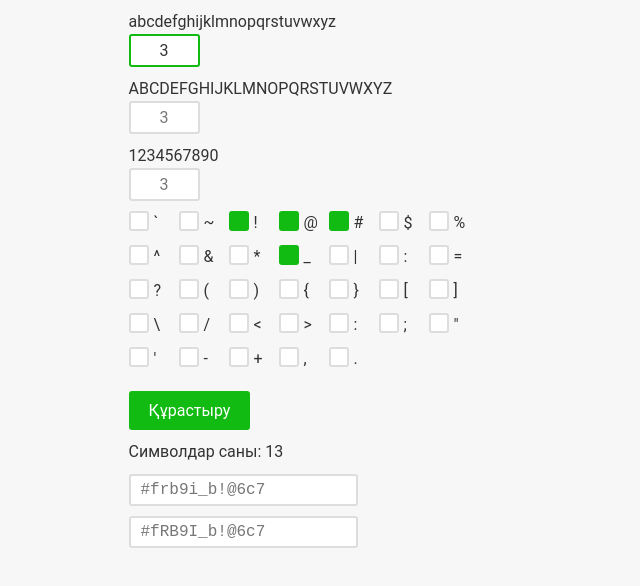
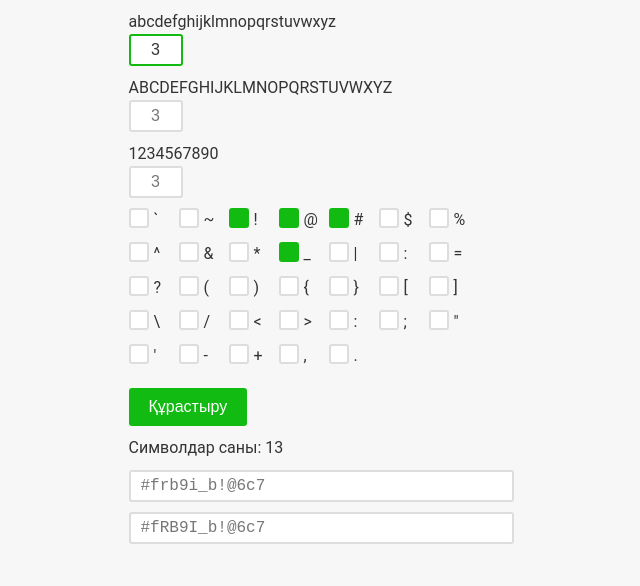
Before and after one commit to Max95Cohen/max95cohen.github.io, a plain HTML site: page index.html in a window 1280 px wide. Shown: the whole page, without its empty margins (319-959 px from the left). Drawn offline with Linux system fonts and the light colour scheme.

Commit message:
Update style.

```diff
--- a/a.css
+++ b/a.css
@@ -1 +1,5 @@
+<<<<<<< HEAD
+*{font-family:"Roboto","Ubuntu",Tahoma,Arial,sans-serif}body{background:#f7f7f7;box-sizing:border-box;color:#333;font:400 16px/24px "Roboto","Ubuntu",Tahoma,Arial,sans-serif;margin:0 auto;max-width:405px;padding:10px;width:100%}@media(max-width: 425px){body{width:100%}}button{background:#1b1;border:0;border-radius:3px;color:#fff;padding:10px 20px}button:active,button:focus,button:hover{cursor:pointer;opacity:.8}input{border:2px solid #ddd;border-radius:3px;box-sizing:border-box;color:#777;font-size:16px;outline:none;padding:5px}input:active,input:focus,input:hover{border-color:#1b1;color:#333}input[type=text]{padding-left:10px}input[type=number]{padding:5px;text-align:center}input[type=number]::-webkit-inner-spin-button,input[type=number]::-webkit-outer-spin-button{-webkit-appearance:none;margin:0}input[type=checkbox]{-webkit-appearance:none;background:#fff;display:inline-block;height:20px;margin:0;margin-right:5px;vertical-align:top;width:20px}input[type=checkbox]:checked{background:#1b1;border-color:#1b1}label{display:inline-block;width:100%}p{box-sizing:border-box;margin:0 0 10px}#symbols{vertical-align:top}#symbols > label{margin-bottom:10px;width:50px}#lower,#original{font-family:monospace;width:100%}
+=======
 *{font-family:"Roboto","Ubuntu",Tahoma,Arial,sans-serif}body{background:#f7f7f7;box-sizing:border-box;color:#333;font:400 16px/24px "Roboto","Ubuntu",Tahoma,Arial,sans-serif;margin:0 auto;max-width:405px;padding:10px;width:100%}@media(max-width: 425px){body{width:100%}}button{background:#1b1;border:0;border-radius:3px;color:#fff;font-size:16px;outline:none;padding:10px 20px}button:active,button:focus,button:hover{cursor:pointer;opacity:.8}input{border:2px solid #ddd;border-radius:3px;box-sizing:border-box;color:#777;font-size:16px;outline:none;padding:5px}input:active,input:focus,input:hover{border-color:#1b1;color:#333}input[type=text]{padding-left:10px}input[type=number]{padding:5px;text-align:center}input[type=number]::-webkit-inner-spin-button,input[type=number]::-webkit-outer-spin-button{-webkit-appearance:none;margin:0}input[type=checkbox]{-webkit-appearance:none;background:#fff;display:inline-block;height:20px;margin:0;margin-right:5px;vertical-align:top;width:20px}input[type=checkbox]:checked{background:#1b1;border-color:#1b1}input[type=checkbox]:checked:active,input[type=checkbox]:checked:focus,input[type=checkbox]:checked:hover{border-color:#777}label{display:inline-block}p{box-sizing:border-box;margin:0 0 10px}#symbols{vertical-align:top}#symbols>label{margin-bottom:10px;width:50px}#lower,#original{font-family:monospace}
+>>>>>>> 45a555c8b4091f5c205230812330f29acb82c21a
```
